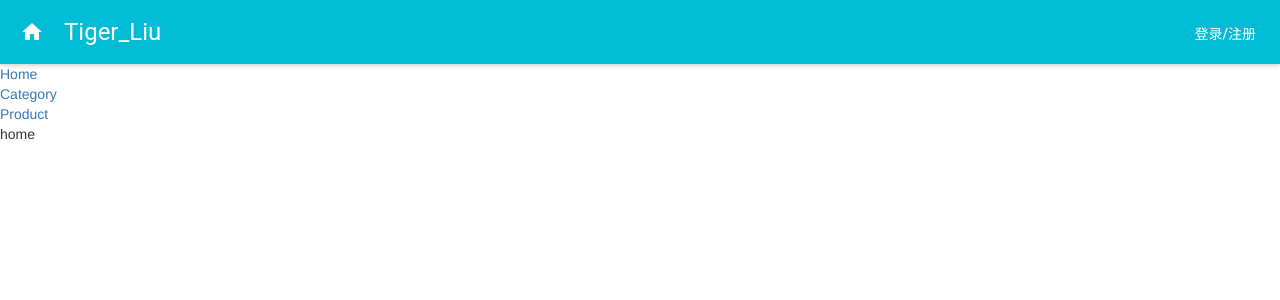
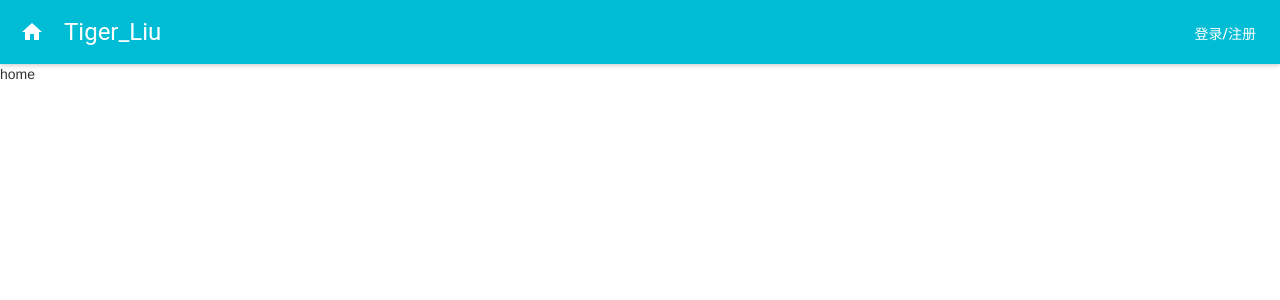
Before and after one commit to fightingljm/tiger-liu, a React app: page / in a window 1280 px wide. Shown: the top 300 px of the page. Built offline with nearby package versions, Linux system fonts and the light colour scheme; what react-tap-event-plugin would draw is missing.

Commit message:
MenuItem

```diff
--- a/src/App.js
+++ b/src/App.js
@@ -2,7 +2,6 @@ import React from 'react';
 import MuiThemeProvider from 'material-ui/styles/MuiThemeProvider';
 
 import Header from './components/Header.js';
-import NavBar from './components/NavBar.js';
 
 class App extends React.Component {
   constructor() {
@@ -17,7 +16,6 @@ class App extends React.Component {
         <MuiThemeProvider>
           <Header/>
         </MuiThemeProvider>
-        <NavBar/>
         {this.props.children}
       </div>
     )
--- a/src/components/Header.js
+++ b/src/components/Header.js
@@ -108,6 +108,7 @@
 
 import React from 'react';
 import axios from 'axios';
+import { Link } from 'react-router';
 
 import AppBar from 'material-ui/AppBar';
 import Dialog from 'material-ui/Dialog';
@@ -181,7 +182,8 @@ class Header extends React.Component{
     })
   }
   handleItem(e,child){
-    if(child.props.value==='3') this.logout();
+    if(child.props.value==='6') this.logout();
+    this.setState({openMenu:false})
   }
   logout(){
     axios.get('http://api.duopingshidai.com/user/logout')
@@ -223,7 +225,10 @@ class Header extends React.Component{
                 >
                   <MenuItem value="1" primaryText={`你好,${this.state.user}!`} />
                   <MenuItem value="2" primaryText="个人中心" />
-                  <MenuItem value="3" primaryText="退出"/>
+                  <Link to='/' onlyActiveOnIndex={true}><MenuItem value="3" primaryText="Home"/></Link>
+                  <Link to='category'><MenuItem value="4" primaryText="Category"/></Link>
+                  <Link to='product'><MenuItem value="5" primaryText="Product"/></Link>
+                  <MenuItem value="6" primaryText="退出"/>
                 </IconMenu> :
                 <FlatButton label='登录/注册' onTouchTap={this.handleOpen.bind(this)}/>
             }
--- a/src/components/NavBar.js
+++ /dev/null
@@ -1,15 +0,0 @@
-import React from 'react';
-import { Link } from 'react-router';
-class NavBar extends React.Component {
-  render(){
-    return(
-      <div>
-        <Link to='/' onlyActiveOnIndex={true}>Home</Link><br/>
-        <Link to='category'>Category</Link><br/>
-        <Link to='product'>Product</Link><br/>
-      </div>
-    )
-  }
-}
-
-export default NavBar;
--- a/src/main.css
+++ b/src/main.css
@@ -3,17 +3,9 @@
   padding: 0;
   box-sizing: border-box;
 }
+a{
+  text-decoration: none;
+}
 html,body{
 
 }
-/*.header-wrap{
-
-}
-.app-bar{
-  position: relative;
-}
-.loginout{
-  position: absolute;
-  top:0.5em;
-  left: 5em;
-}*/
```
